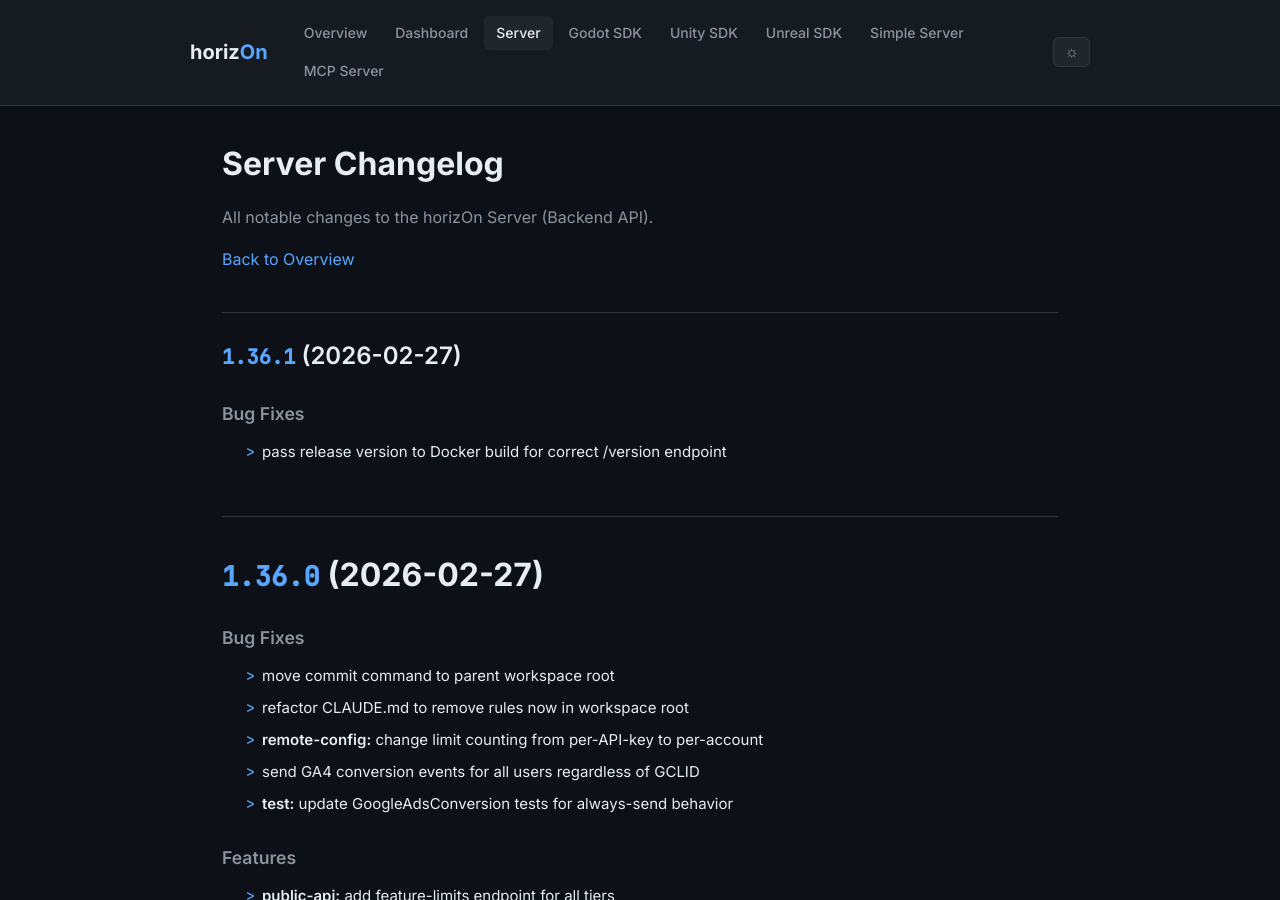
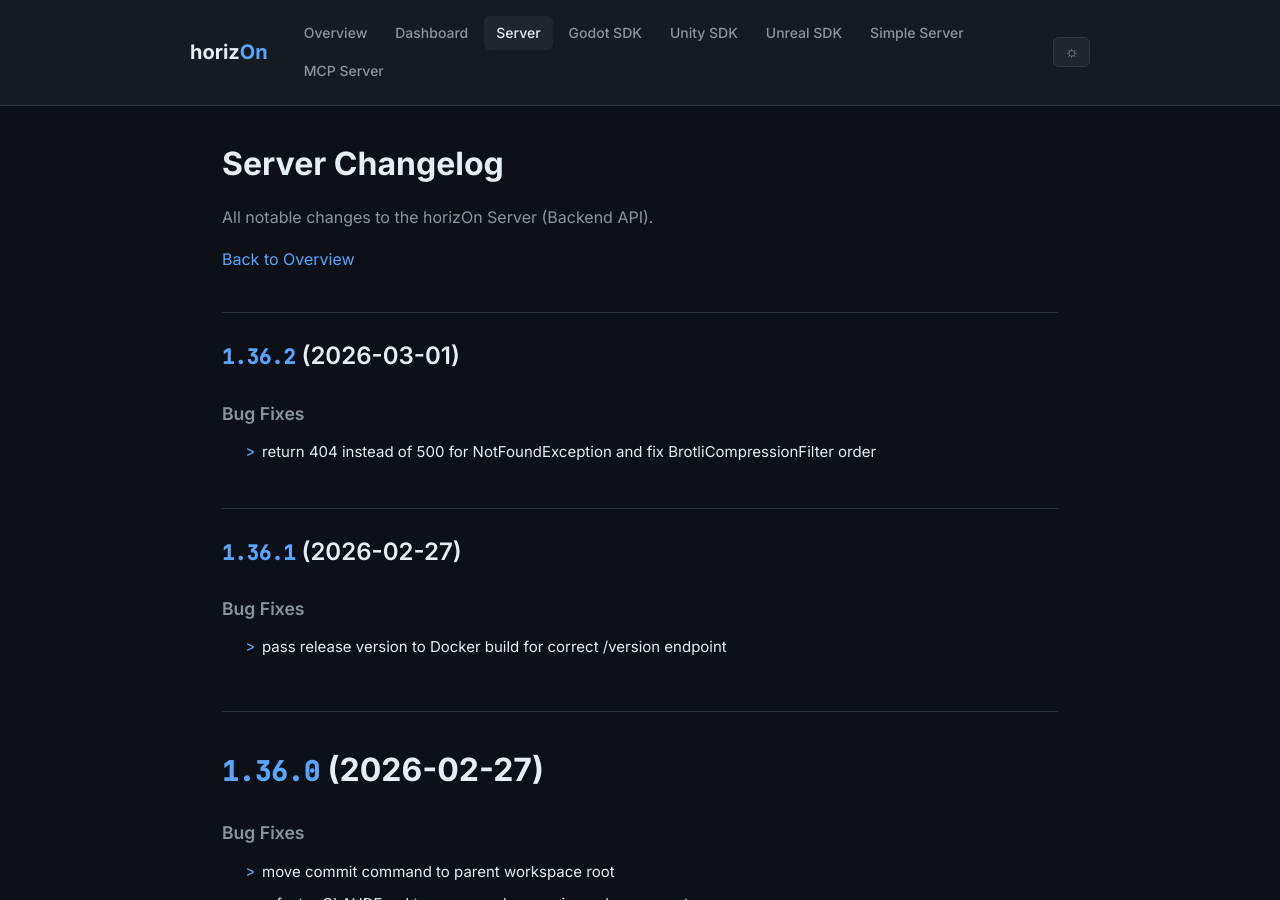
Before and after one commit to ProjectMakersDE/horizOn-Changelog, a Jekyll site: the page built from server-changelog.md, in a window 1280 px wide and 900 px high. Built offline with Jekyll 4.4.1, drawn with Linux system fonts in a browser that asks for light colours.

Commit message:
chore: sync changelogs [skip ci]

```diff
--- a/server-changelog.md
+++ b/server-changelog.md
@@ -8,6 +8,13 @@ title: Server Changelog
 All notable changes to the horizOn Server (Backend API).
 
 [Back to Overview](.)
+
+## [1.36.2](https://github.com/ProjectMakersDE/horizOn-Server/compare/v1.36.1...v1.36.2) (2026-03-01)
+
+
+### Bug Fixes
+
+* return 404 instead of 500 for NotFoundException and fix BrotliCompressionFilter order ([655984d](https://github.com/ProjectMakersDE/horizOn-Server/commit/655984d77f872f2f91f0842f05aa94da892808ec))
 
 ## [1.36.1](https://github.com/ProjectMakersDE/horizOn-Server/compare/v1.36.0...v1.36.1) (2026-02-27)
 
```
Also changed, not shown: index.md (+1 -1 lines).
